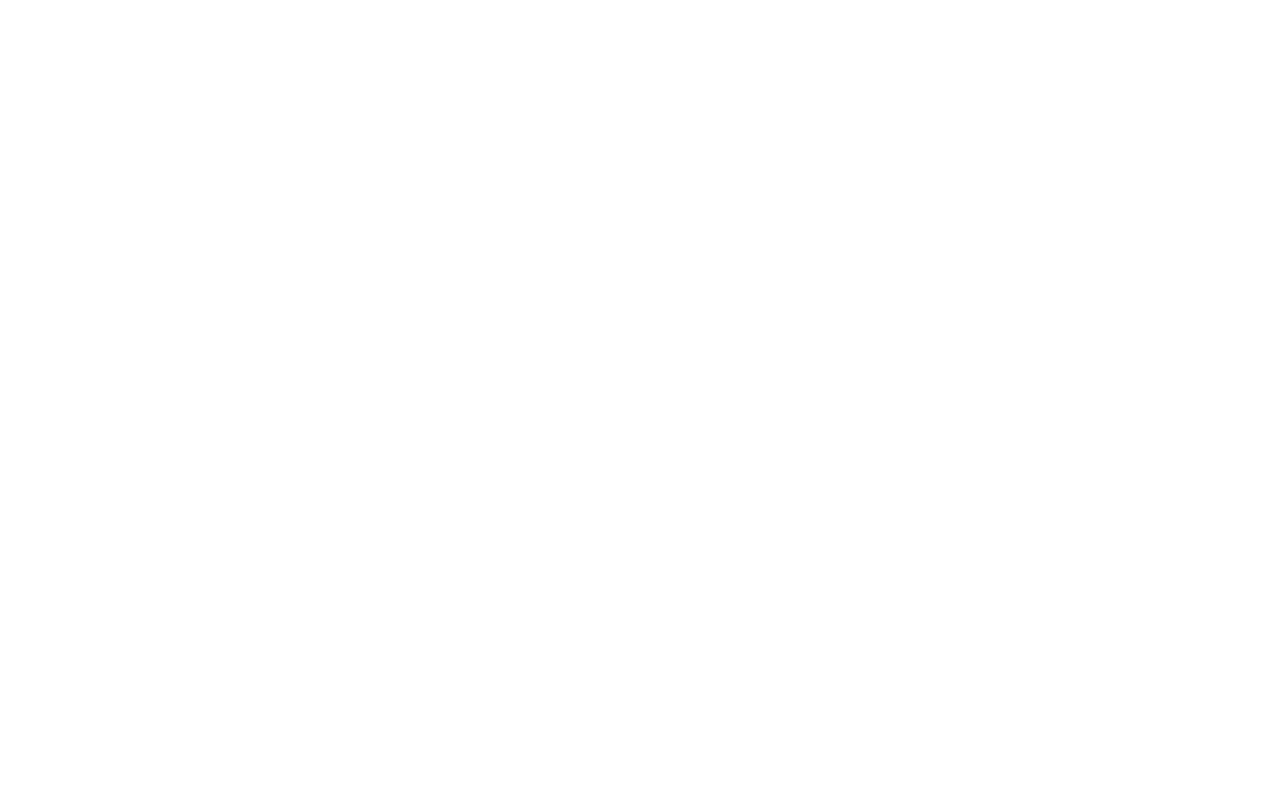
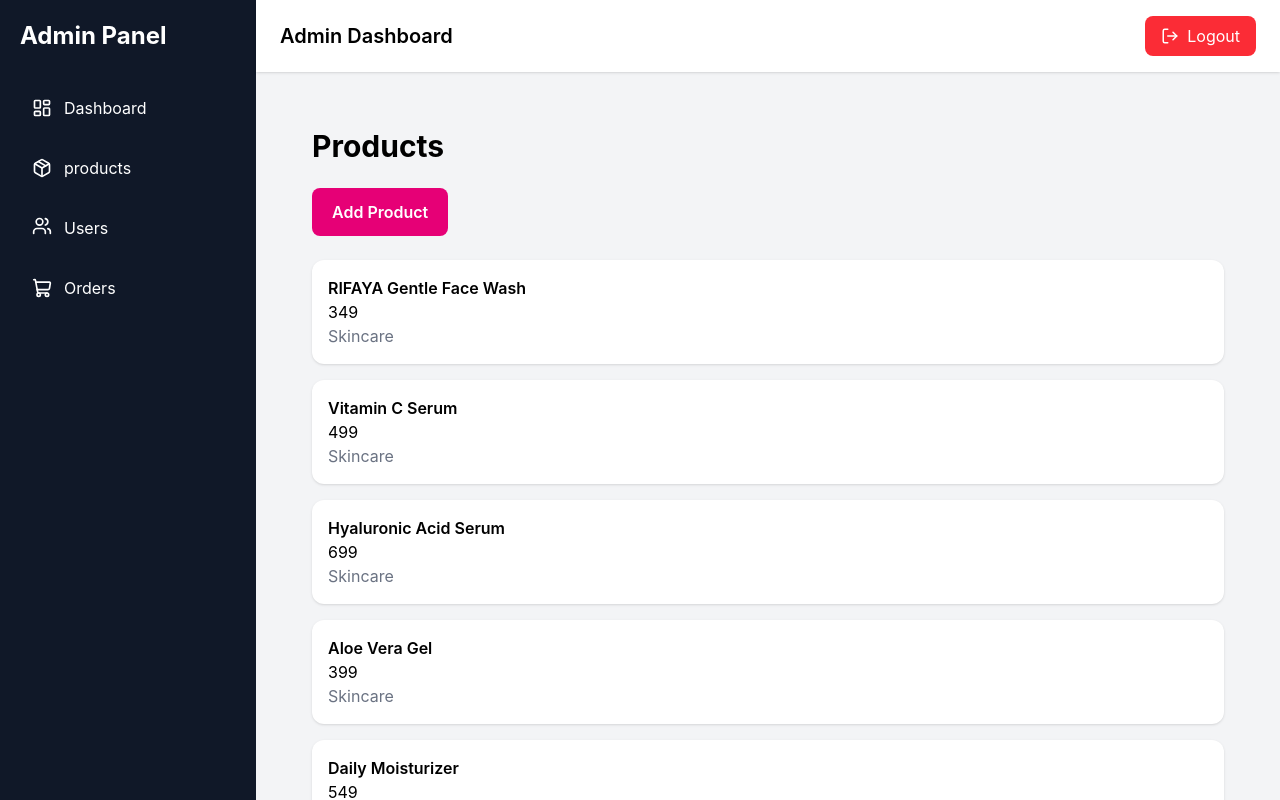
Before and after one commit to ridhafathima1/e-commerce-project, a React (Vite) app: page /admin/products in a window 1280 px wide. Before the commit this address had no page. Shown: the top 800 px of the page. Built offline with nearby package versions, Linux system fonts and the light colour scheme; data requests are answered from the project's data file; sample sign-in values are in the browser's storage.

Commit message:
feat:created adminprotectedroute page

```diff
--- a/db.json
+++ b/db.json
@@ -388,6 +388,12 @@
       "stock": 13,
       "description": "Coconut Lip Scrub for an everyday lip care routine.",
       "image": "/care.jpeg"
+    },
+    {
+      "name": "4ithhtfgb",
+      "price": 7647654,
+      "category": "bjbjbjbb",
+      "id": "cAHNVYqM3fY"
     }
   ],
   "orders": [
--- a/src/admin-side/adminprotected route/adminprotectedroute.jsx
+++ b/src/admin-side/adminprotected route/adminprotectedroute.jsx
@@ -0,0 +1,9 @@
+import {Navigate} from "react-router-dom"
+function Adminprotectedroute({children}){
+    const isadminloggedin=localStorage.getItem("adminloggedin");
+    if(!isadminloggedin){
+        return <Navigate to="/admin/login" replace />
+    }
+    return children
+}
+export default Adminprotectedroute
--- a/src/admin-side/components/adminsidebar.jsx
+++ b/src/admin-side/components/adminsidebar.jsx
@@ -6,7 +6,9 @@ function Adminsidebar(){
             <h1 className="mb-8 text-2xl font-bold">Admin Panel</h1>
             <div className="space-y-3">
                 <Link to="/admin/dashboard" className="flex items-center gap-3 rounded-lg p-3 hover:bg-gray-700">
-                <LayoutDashboard size={20}/>Products</Link>
+                <LayoutDashboard size={20}/>Dashboard</Link>
+                <Link to="/admin/products" className="flex items-center gap-3 rounded-lg p-3 hover:bg-gray-700">
+                <Package size={20}/>products</Link>
                 <Link to="/admin/users" className="flex item-center gap-3 rounded-lg p-3 hover:bg-gray-700">
                 <Users size={20}/>Users</Link>
                 <Link to="/admin/orders" className="flex items-center gap-3 rounded-lg p-3 hover:bg-gray-700">
--- a/src/admin-side/pages/dashboard.jsx
+++ b/src/admin-side/pages/dashboard.jsx
@@ -19,7 +19,7 @@ function Dashboard(){
     },[])
     return (
         <div>
-            <div clasName="flex">
+            <div className="flex">
 
                 <div className="flex-1 p-8">
                     <h1 className="text-3xl font-bold">Dashboard</h1></div>
--- a/src/routes/approutes.jsx
+++ b/src/routes/approutes.jsx
@@ -13,6 +13,7 @@ import Adminlogin from "../admin-side/pages/adminlogin";
 import Dashboard from "../admin-side/pages/dashboard"
 import Adminproducts from "../admin-side/pages/adminproducts"
 import Adminlayout from "../admin-side/components/adminlayout";
+import Adminprotectedroute from "../admin-side/adminprotected route/adminprotectedroute";
 function AppRoutes() {
   return (
       <Routes>
@@ -28,9 +29,10 @@ function AppRoutes() {
 
            <Route path="/admin/login"
             element={<Adminlogin/>}/>
-<Route path="/admin/dashboard" element={<Adminlayout><Dashboard/></Adminlayout>}/>
+<Route path="/admin/dashboard" element={
+  <Adminprotectedroute><Adminlayout><Dashboard/></Adminlayout></Adminprotectedroute>}/>
 
-<Route path="/admin/adminproducts" element={<Adminlayout><Adminproducts/></Adminlayout>}/>
+<Route path="/admin/products" element={<Adminprotectedroute><Adminlayout><Adminproducts/></Adminlayout></Adminprotectedroute>}/>
         <Route
           path="/home"
           element={<Home />}/>
```
